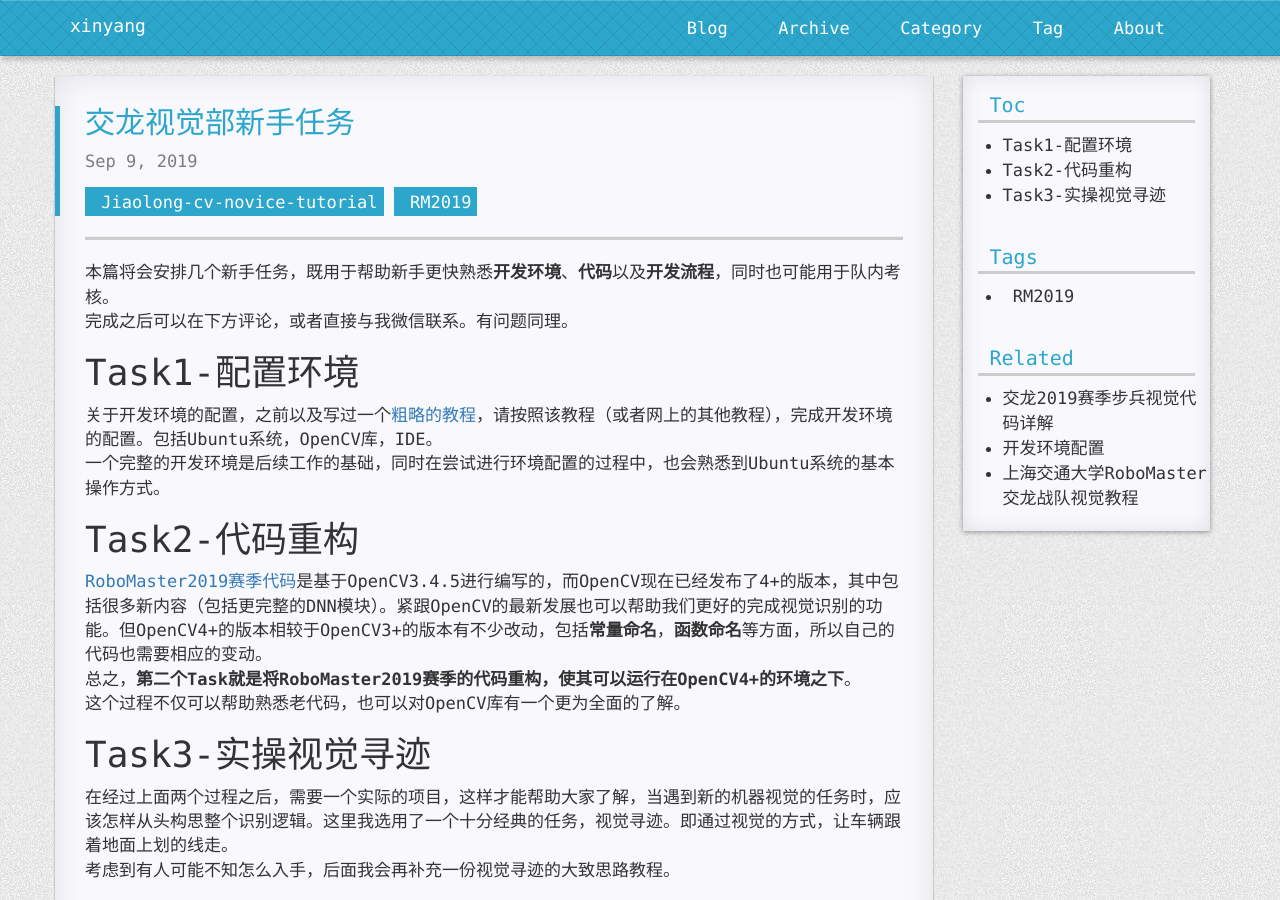
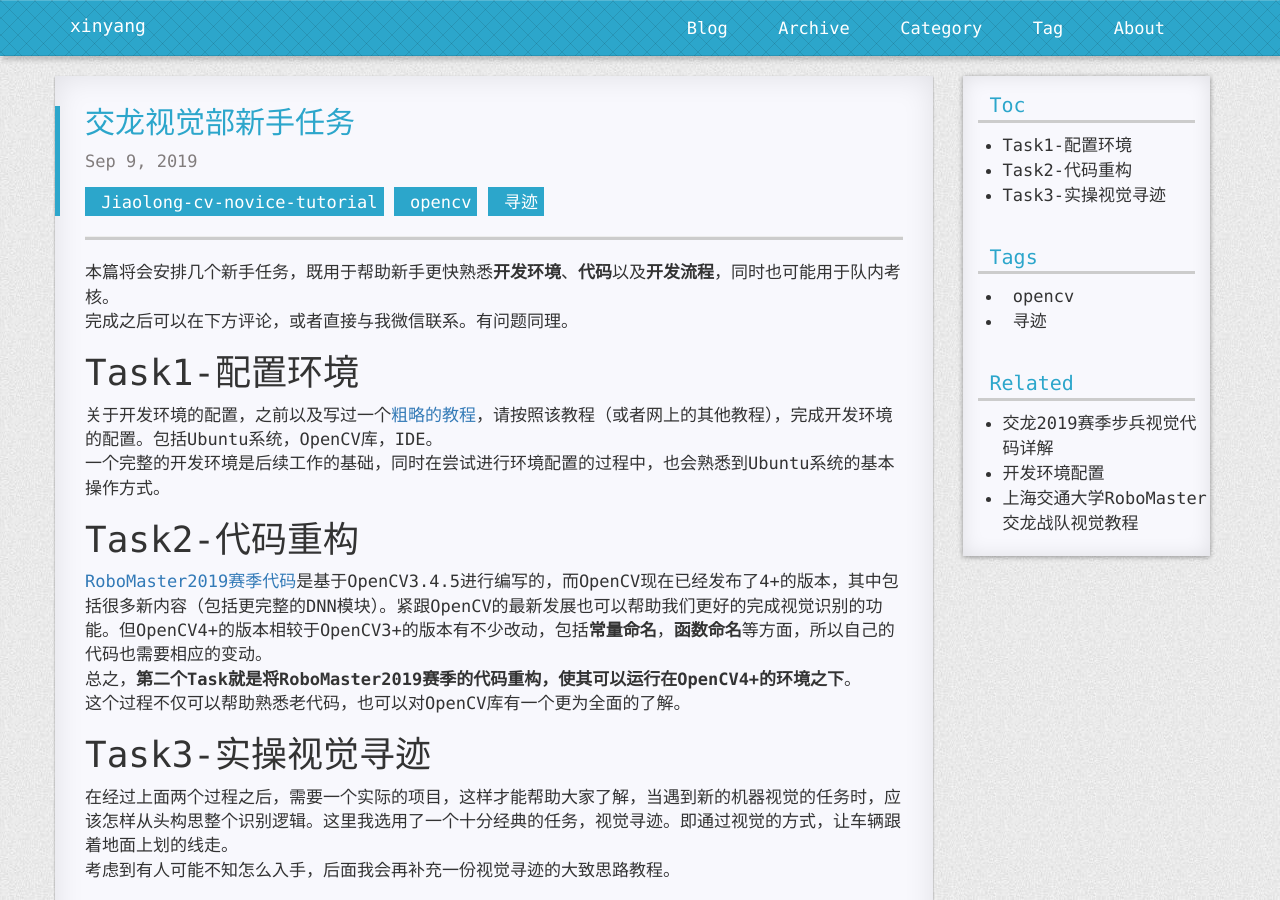
Before and after one commit to xinyang-go/xinyang-go.github.io, a Jekyll site: the page built from _posts/Jiaolong-cv-novice-tutorial/2019-09-09-novice-task.md, in a window 1280 px wide and 900 px high. Built offline with Jekyll 4.4.1, drawn with Linux system fonts in a browser that asks for light colours; nearby versions of some CDN libraries; comment, search, counter and statistics services are not loaded; a style sheet for code colours, icons or effects is not loaded.

Commit message:
update tag

```diff
--- a/_posts/Jiaolong-cv-novice-tutorial/2019-09-09-novice-task.md
+++ b/_posts/Jiaolong-cv-novice-tutorial/2019-09-09-novice-task.md
@@ -1,6 +1,6 @@
 ---
 title: 交龙视觉部新手任务
-tags: RM2019
+tags: opencv 寻迹
 categories: Jiaolong-cv-novice-tutorial
 ---
 
```
